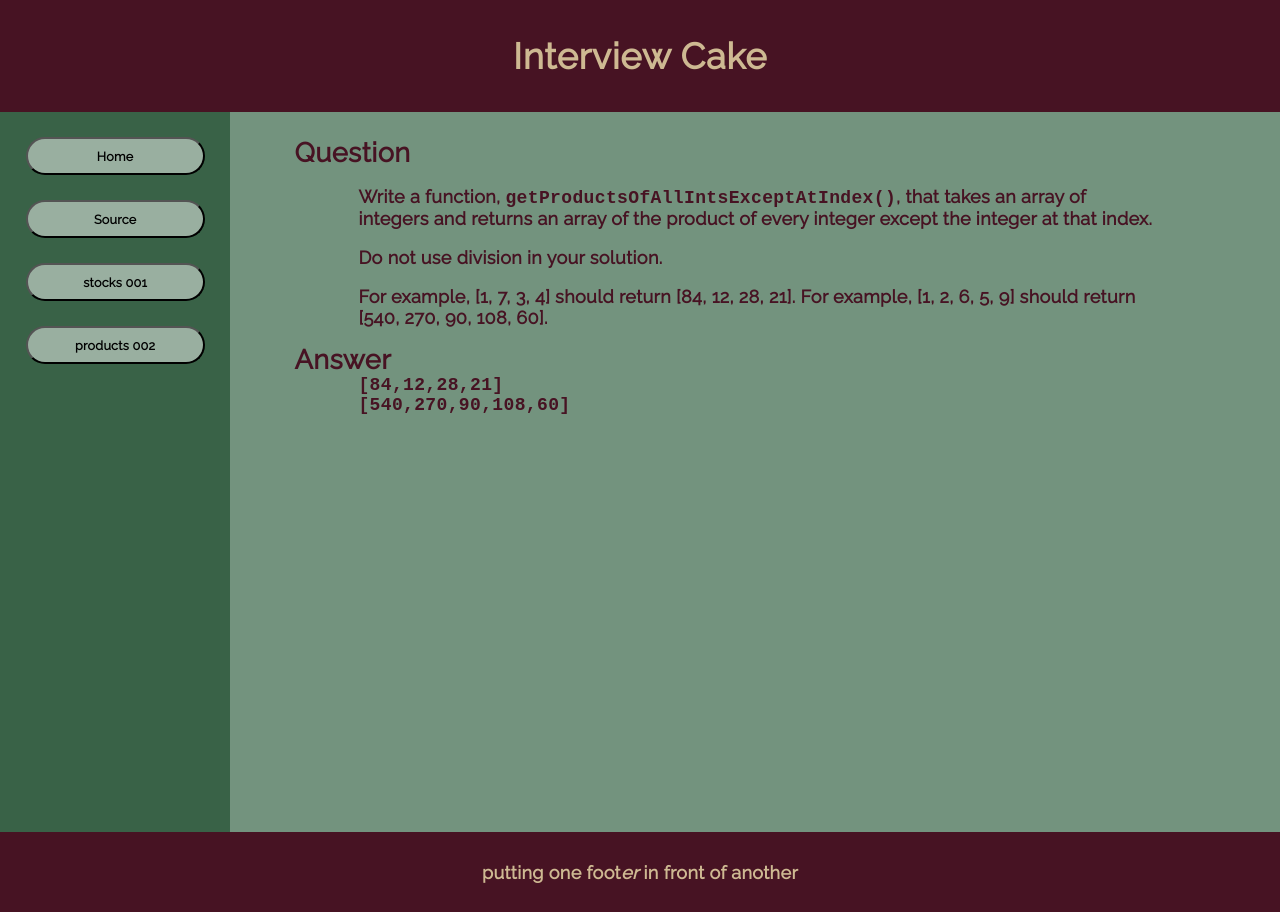
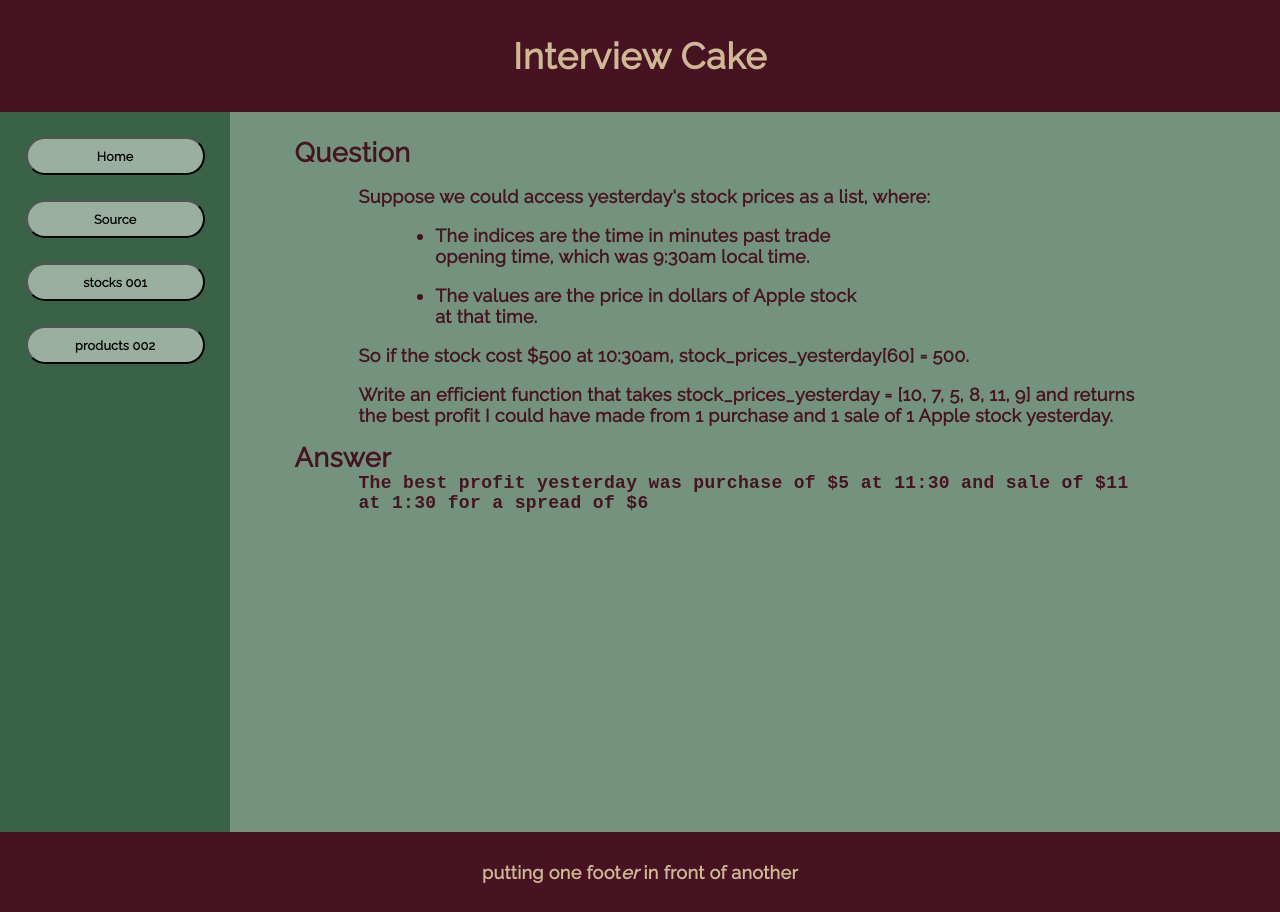
Before and after one commit to tuningmind-tiy/interview-cake, a React (Create React App) app: page / in a window 1280 px wide. Built offline with nearby package versions, Linux system fonts and the light colour scheme; a web font is replaced by a local one.

Commit message:
Correctly interpolate max and min prices into Stocks answer string

```diff
--- a/src/App.js
+++ b/src/App.js
@@ -8,7 +8,7 @@
   constructor(props) {
     super(props)
     this.state = {
-      active: 'Products',
+      active: 'Stocks',
       screens: {
         Home: <Home />,
         Stocks: <Stocks />,
--- a/src/components/Products.js
+++ b/src/components/Products.js
@@ -1,28 +1,36 @@
 import React, { Component } from 'react'
 
 class Products extends Component {
-  // The product of all the integers except the integer at each index can be broken down into:
-  // the product of all the integers before each index
-  // the product of all the integers after each index.
-  // To start, let's just get the product of all the integers before each index.
+
+  constructor() {
+    super()
+    this.helper = this.helper.bind(this)
+  }
+
+  helper(i, j, array, before) {
+    if (j < i) {
+      let firsthalf = array.slice(0, j)
+      console.log("slice: ", firsthalf)
+      firsthalf.forEach((v, j) => {
+        if (i === j) { return before *= 1 }
+        else { return array[i] === 0 ? before : before *= array[j] }
+        console.log("before: ", before)
+        //return array[i] === 0 ? before : before *= v } )
+      })
+    }
+  }
 
   getProductsOfAllIntsExceptAtIndex(array) {
-    const productsArray = []
+    let productsArray = []
+    let before = 1
     for (let i=0; i<array.length; i++) {
-      let accumulator = 1
-      let before = 1
-      let after = 1
       for (let j=0; j<array.length; j++) {
-        console.log("array.slice(0, j): ", array.slice(0, j))
-        if (j < i) { before = array.slice(0, j).forEach((v) => { return before *= v })}
-        console.log("before: ", before)
-        if (j === i) { accumulator *= 1 }
-        else { array[i] === 0 ? accumulator : accumulator *= array[j] }
+        this.helper(i, j, array, before)
       }
-      productsArray.push(accumulator)
     }
     return productsArray
   }
+
   usingNestedForLoops_getProductsOfAllIntsExceptAtIndex(array) {
     const productsArray = []
     for (let i=0; i<array.length; i++) {
@@ -59,6 +67,9 @@
     const array2 = [1, 2, 6, 5, 9]
     const product2 = this.getProductsOfAllIntsExceptAtIndex(array2)
     const answer2 = this.prettyPrint(product2)
+    const array3 = [3, 1, 2, 5, 6, 4]
+    const product3 = this.getProductsOfAllIntsExceptAtIndex(array3)
+    const answer3 = this.prettyPrint(product3)
 
     return(
       <section id='mysection'>
@@ -74,7 +85,12 @@
           </p>
           <p>
             For example, [1, 7, 3, 4] should return [84, 12, 28, 21].
-            For example, [1, 2, 6, 5, 9] should return [540, 270, 90, 108, 60].
+          </p>
+          <p>
+            [1, 2, 6, 5, 9] should return [540, 270, 90, 108, 60].
+          </p>
+          <p>
+            [3, 1, 2, 5, 6, 4] should return [1, 3, 3, 6, 30, 180] for the array of the products of all the integers before each index
           </p>
         </div>
 
--- a/src/components/Stocks.js
+++ b/src/components/Stocks.js
@@ -3,6 +3,30 @@
 class Stocks extends Component {
 
   get_max_profit(yesterday) {
+    let minPrice = yesterday[0]
+    let maxProfit = 0
+    let phrase = ''
+    for (let i=0; i<yesterday.length; i++) {
+      let currentPrice = yesterday[i]
+      minPrice = Math.min(minPrice, currentPrice)
+      let potentialProfit = currentPrice - minPrice
+      maxProfit = Math.max(maxProfit, potentialProfit)
+      console.log("yesterday[i]: ", i, yesterday[i])
+      phrase = ('The best profit yesterday was purchase of '
+          + '$' + yesterday[yesterday.indexOf(minPrice)]
+          + ' at '
+          + ((Number(9) + yesterday.indexOf(minPrice)%12) + ':30'
+          + ' and sale of '
+          + '$' + yesterday[yesterday.indexOf(minPrice + maxProfit)]
+          + ' at '
+          + ((Number(9) + yesterday.indexOf(minPrice + maxProfit))%12) + ':30'
+          + ' for a spread of $' + maxProfit)
+      )
+    }
+    return phrase
+  }
+
+  old_get_max_profit(yesterday) {
     if (yesterday.length < 2) { return 'You need at least two prices' }
     let maxSpread = 0
     let boughtAtLow
```
